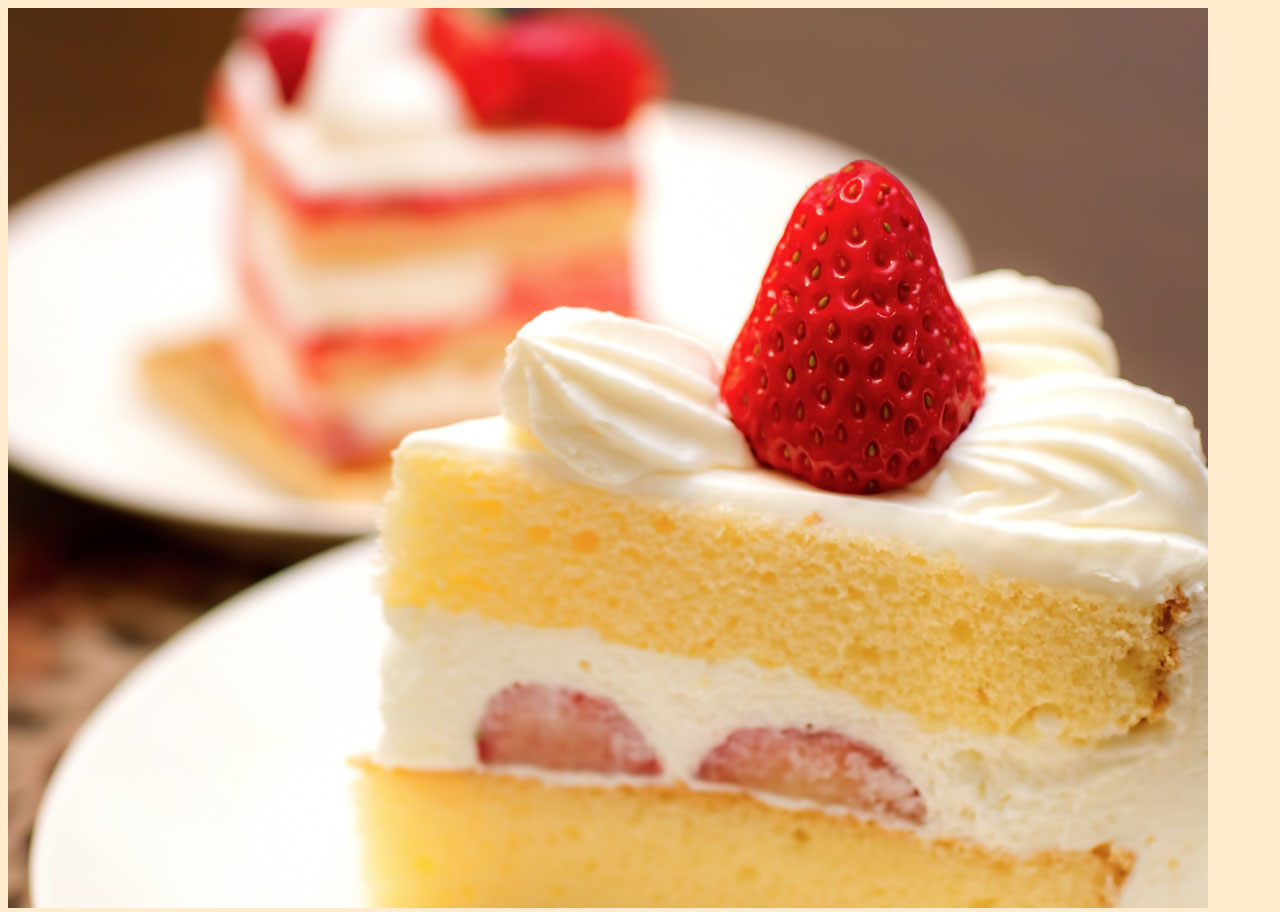
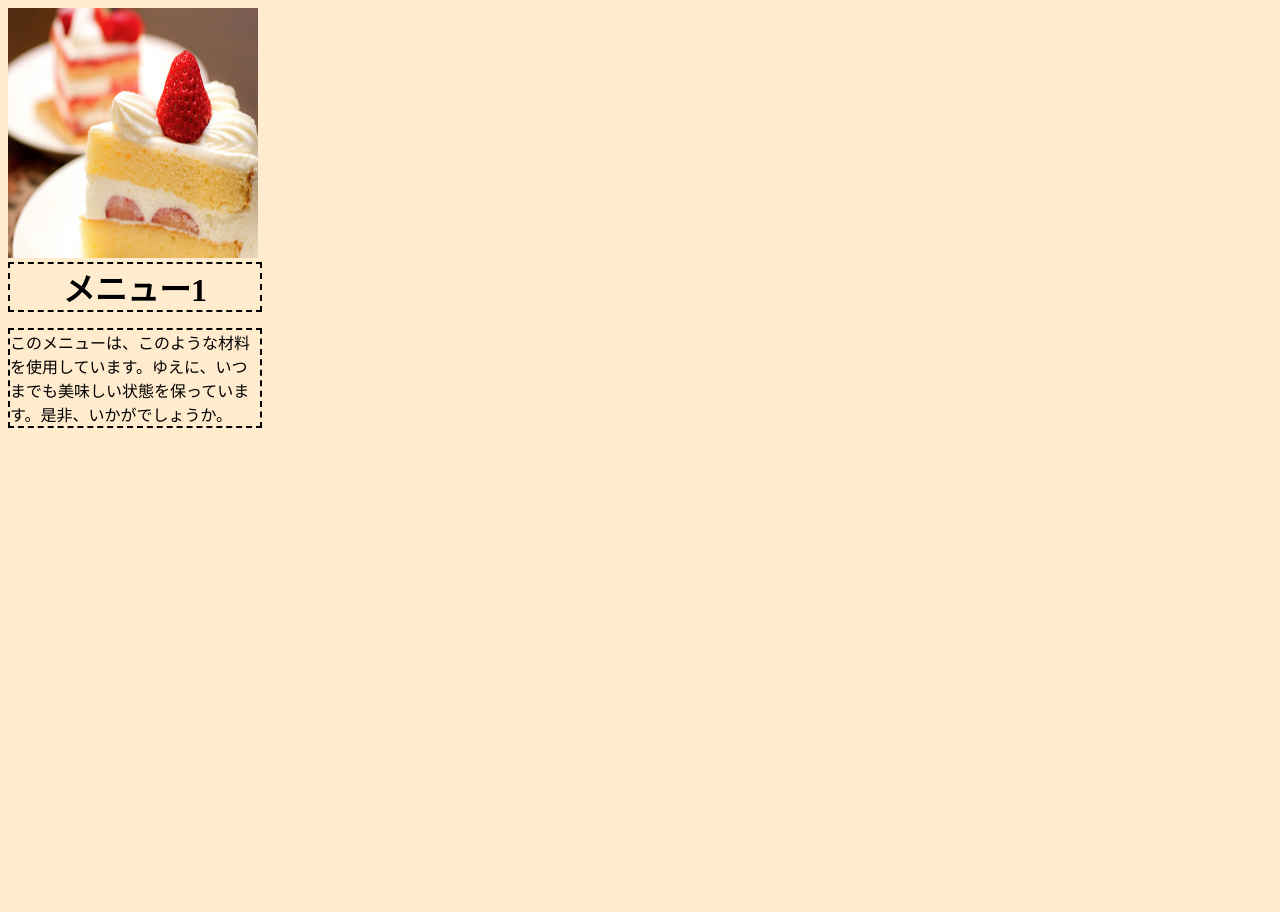
Before and after one commit to 3240625gku/www, a plain HTML site: page kadai/kadai02/index.html in a window 1280 px wide. After the commit the page ends 800 px from the top, so only its background shows below. Drawn offline with Linux system fonts and the light colour scheme.

Commit message:
Update index.html

```diff
--- a/kadai/kadai02/index.html
+++ b/kadai/kadai02/index.html
@@ -10,9 +10,26 @@
             width: 800px;
             height: 600px;
         }
+
+        h1{
+            width: 250px;
+            border-style: dashed;
+            border-width: 2px;
+            margin:0px;
+            text-align: center;
+        }
+
+        p{
+            width: 250px;
+            border-style: dashed;
+            border-width: 2px;
+        }
     </style>
 </head>
 <body>
-    <img src="images/001.jpg" alt="">
+    <img src="images/001.jpg" alt="" width="250px" height="250px">
+    <h1>メニュー1</h1>
+    <p>このメニューは、このような材料を使用しています。ゆえに、いつまでも美味しい状態を保っています。是非、いかがでしょうか。
+    </p>
 </body>
 </html>
```
